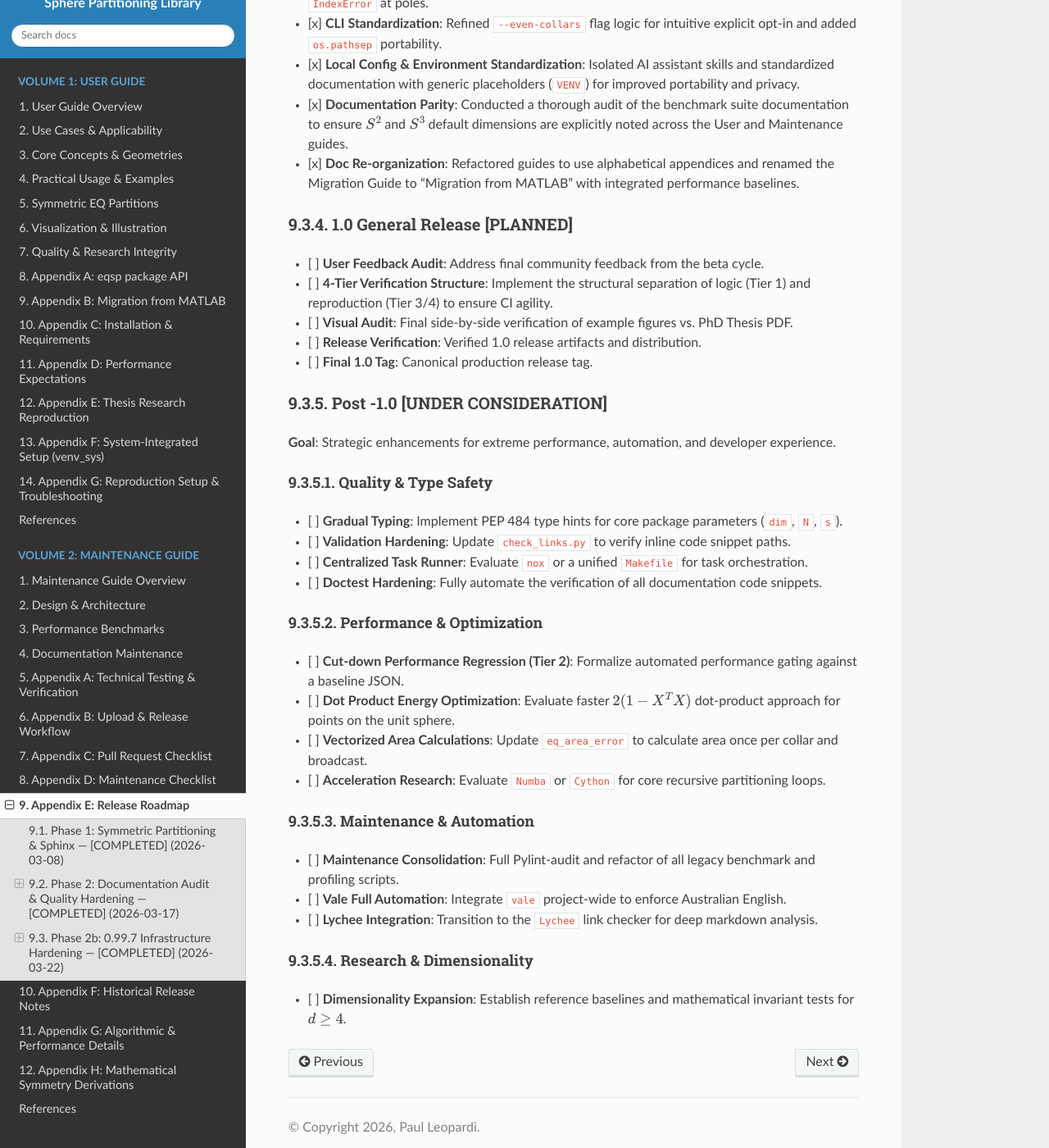
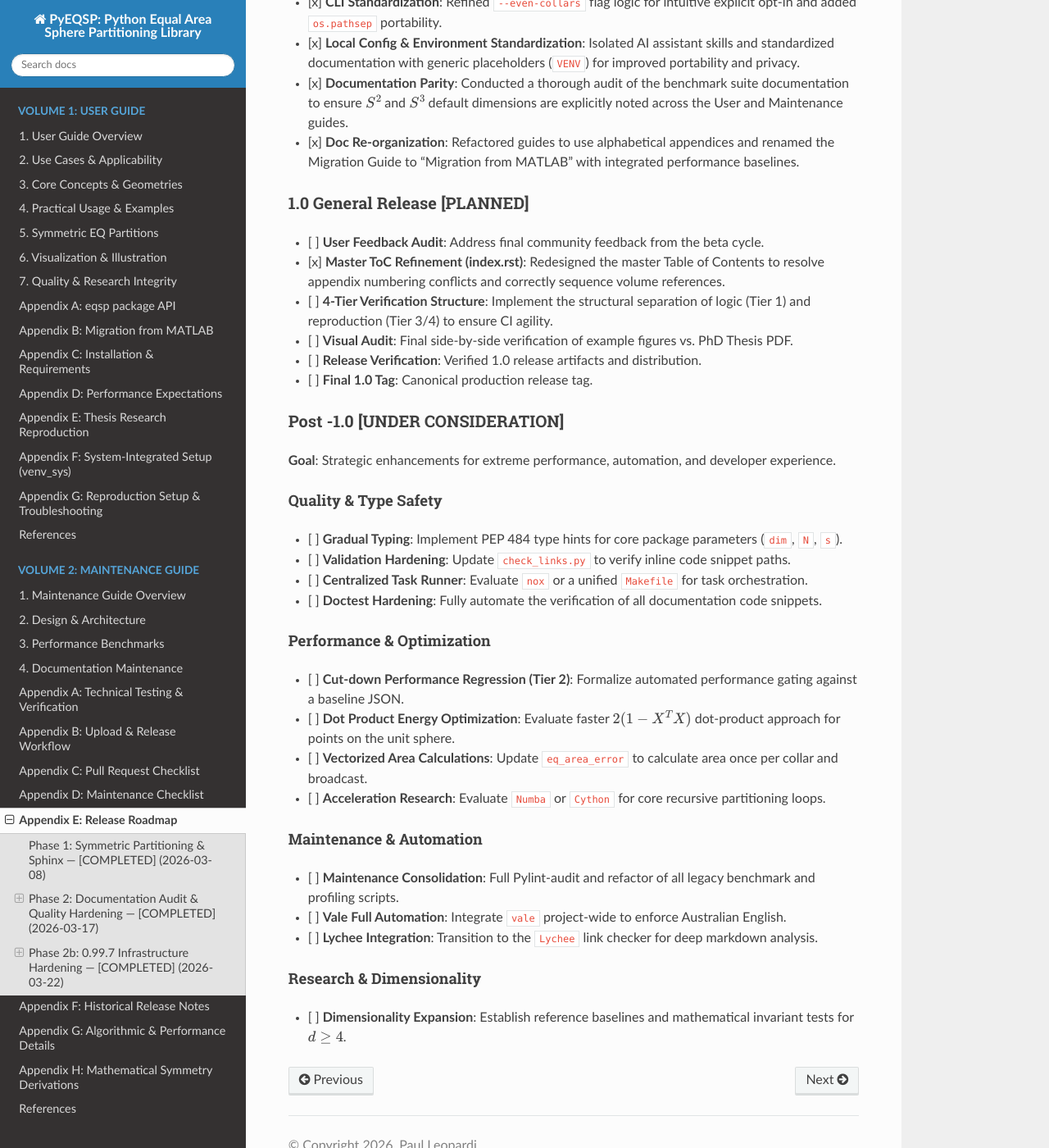
Before and after one commit to penguian/eqsp, a Sphinx documentation site: the page built from doc/maintainer/release_roadmap.md, in a window 1280 px wide and 1400 px high, scrolled down 2214 px. Shown: the whole window at 82% size. Built offline with Sphinx 7.4.7 and the Read the Docs theme 3.1.0, drawn with Linux system fonts in a browser that asks for light colours; some of the changed text lies outside the part shown.

Commit message:
Fix the appendix numbering in the Guides

```diff
--- a/doc/maintainer/release_roadmap.md
+++ b/doc/maintainer/release_roadmap.md
@@ -60,6 +60,7 @@
 ### 1.0 General Release [PLANNED]
 
 - [ ] **User Feedback Audit**: Address final community feedback from the beta cycle.
+- [x] **Master ToC Refinement (index.rst)**: Redesigned the master Table of Contents to resolve appendix numbering conflicts and correctly sequence volume references.
 - [ ] **4-Tier Verification Structure**: Implement the structural separation of logic (Tier 1) and reproduction (Tier 3/4) to ensure CI agility.
 - [ ] **Visual Audit**: Final side-by-side verification of example figures vs. PhD Thesis PDF.
 - [ ] **Release Verification**: Verified 1.0 release artifacts and distribution.
```
Also changed, not shown: doc/index.rst (+8 -0 lines), doc/maintainer/release_notes.md (+1 -0 lines).
